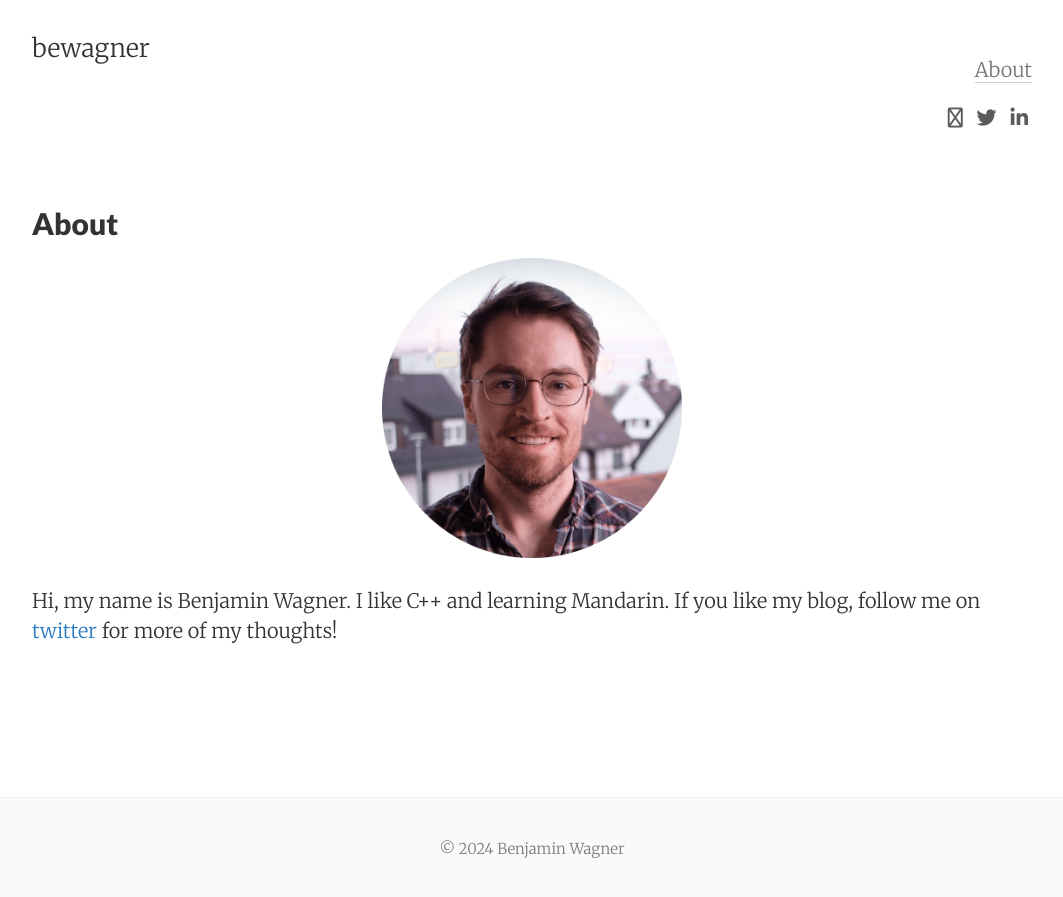
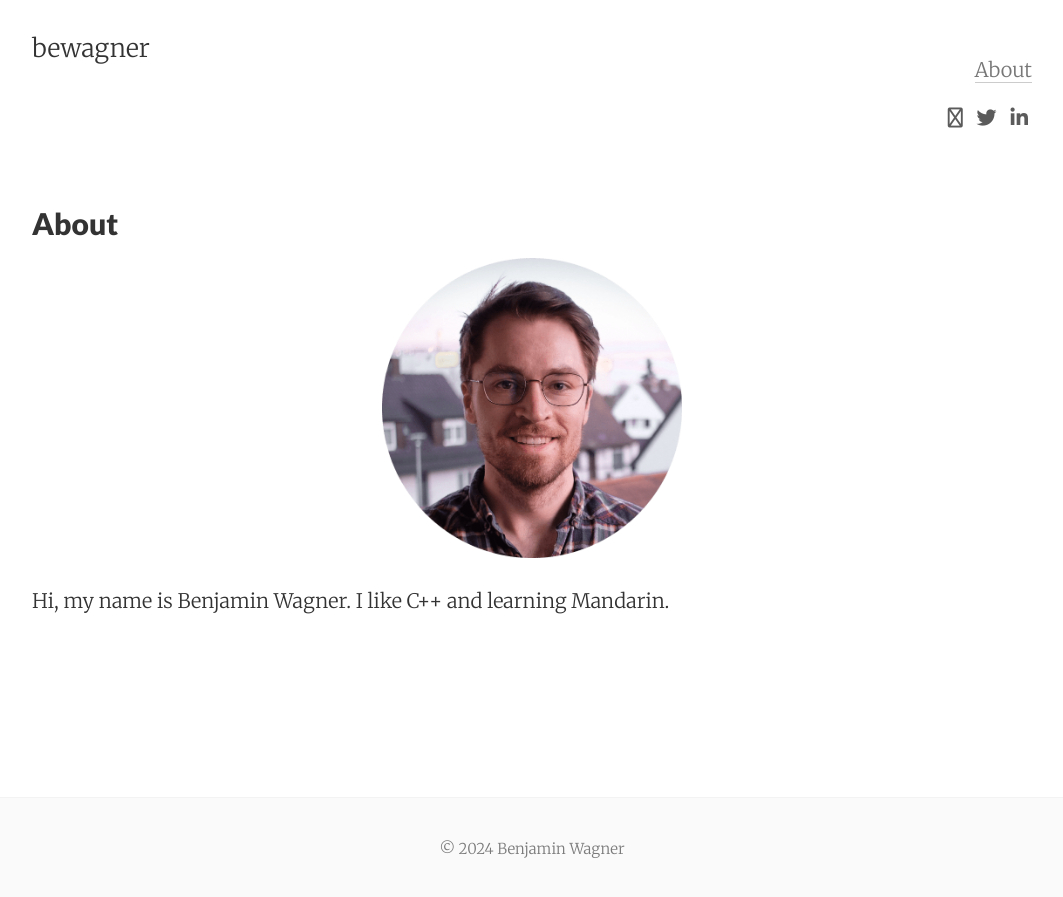
Before and after one commit to bewagner/bewagner.github.io, a Jekyll site: the page built from about.md, in a window 1280 px wide. Shown: the top 897 px of the page, without its empty margins (108-1171 px from the left). Built offline with Jekyll 4.4.1, drawn with Linux system fonts in a browser that asks for light colours; nearby versions of some CDN libraries.

Commit message:
update about page

```diff
--- a/about.md
+++ b/about.md
@@ -8,4 +8,3 @@ tags: about
 ![Benjamin Wagner](/images/about.png){:width="30%"}
 
 Hi, my name is Benjamin Wagner. I like C++ and learning Mandarin.
-If you like my blog, follow me on [twitter](https://twitter.com/bewagner_) for more of my thoughts!
```
